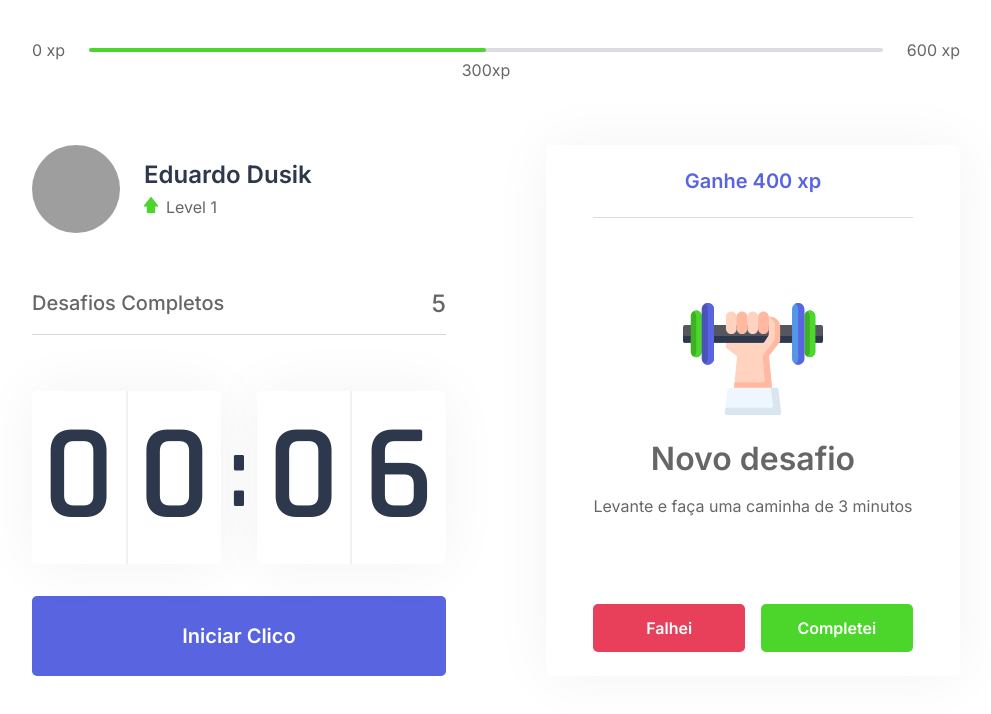
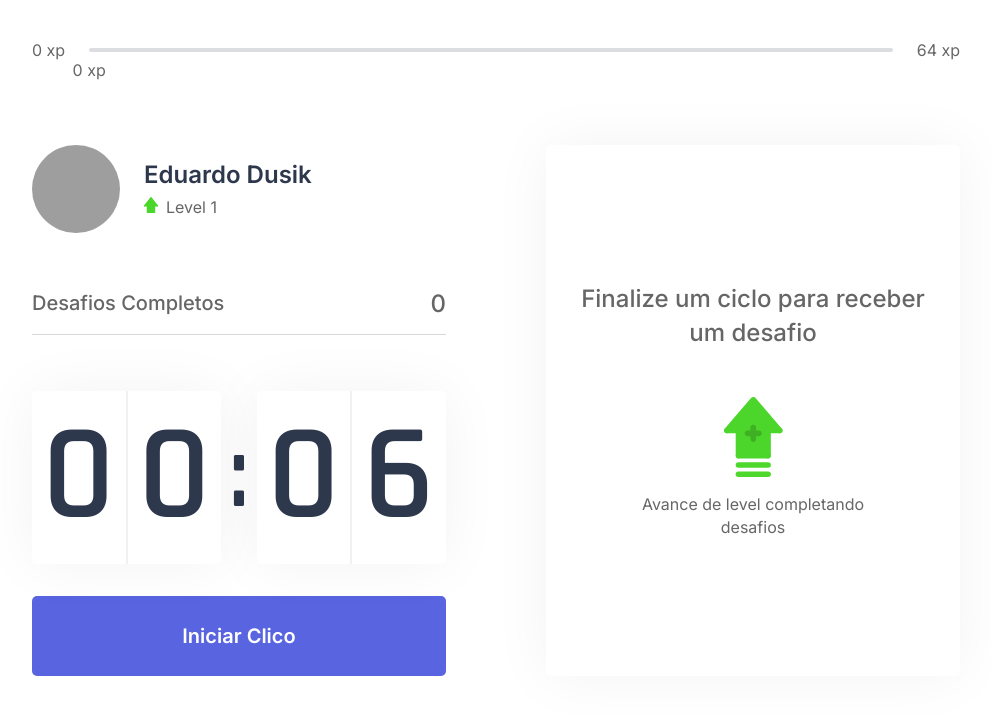
Before and after one commit to EDusik/moveit, a Next.js app in the folder moveit-next/: page / in a window 1280 px wide. Shown: the top 714 px of the page, without its empty margins (144-1135 px from the left). Built offline with nearby package versions, Linux system fonts and the light colour scheme; grey boxes are pictures that could not be loaded.

Commit message:
feat: adding challenges.json() and values comming from useContext()

```diff
--- /dev/null
+++ b/moveit-next/challenges.json
@@ -0,0 +1,62 @@
+[
+  {
+    "type": "body",
+    "description": "Estique um de seus braços com a palma da mão virada para frente e puxe os dedos para cima por 10 segundos por mão.",
+    "amount": 80
+  },
+  {
+    "type": "body",
+    "description": "Estique seu braço contra o peito e puxe-o utilizando o outro braço por 10 segundos por braço.",
+    "amount": 60
+  },
+  {
+    "type": "body",
+    "description": "Puxe seu pescoço com a ajuda da mão para a direita e para a esquerda, permanecendo na posição por alguns segundos.",
+    "amount": 70
+  },
+  {
+    "type": "body",
+    "description": "Com as duas mãos na parte de trás da cabeça, leve-a para baixo, alongando a parte de trás da região.",
+    "amount": 60
+  },
+  {
+    "type": "body",
+    "description": "Cruze as pernas e desça com as mãos esticadas em direção ao chão. Repita o movimento com a outra perna na frente.",
+    "amount": 100
+  },
+  {
+    "type": "body",
+    "description": "Sentado, abra as pernas e tente encostar as palmas das mãos no chão, repita 3 vezes por 5 segundos.",
+    "amount": 80
+  },
+  {
+    "type": "body",
+    "description": "Puxe o joelho de encontro ao peito e segure, troque de perna após 10 segundos.",
+    "amount": 50
+  },
+  {
+    "type": "body",
+    "description": "Sentado, cruze uma perna e incline seu tronco à frente, troque de perna após 10 segundos.",
+    "amount": 80
+  },
+  {
+    "type": "eye",
+    "description": "Sentado, feche os olhos e cubra-os com as palmas da mão durante 2 minutos, depois abra normalmente.",
+    "amount": 90
+  },
+  {
+    "type": "eye",
+    "description": "Em algum ambiente aberto, olhe o mais longe que puder em quatro direções por 3s, mexa apenas os olhos. Repita 3 vezes.",
+    "amount": 140
+  },
+  {
+    "type": "eye",
+    "description": "Usando os polegares, massage a área abaixo das sobrancelhas em movimentos circulares por 15 segundos.",
+    "amount": 70
+  },
+  {
+    "type": "body",
+    "description": "Em pé, gire a cintura o máximo que puder para a esquerda, segure por cinco segundos. Repita para a direita.",
+    "amount": 90
+  }
+]
--- a/moveit-next/src/components/ChallengeBox.tsx
+++ b/moveit-next/src/components/ChallengeBox.tsx
@@ -1,21 +1,28 @@
+import { useContext } from "react";
+import { ChallengesContext } from "../contexts/ChallengesContext";
+
 import styles from "../styles/components/ChallengeBox.module.css";
 
 export const ChallengeBox = () => {
 
-  const hasActiveChallenge = true;
+  const { activeChallenge, resetChallenge } = useContext(ChallengesContext);
 
   return (
     <div className={styles.challengeBoxContainer}>
-    {hasActiveChallenge ? (
+      {activeChallenge ? (
         <div className={styles.challengeActive}>
-        <header>Ganhe 400 xp</header>
+          <header>{activeChallenge.amount}</header>
           <main>
-          <img src="icons/body.svg" />
+            <img src={`icons/${activeChallenge.type}.svg`} />
             <strong>Novo desafio</strong>
-          <p>Levante e faça uma caminha de 3 minutos</p>
+            <p>{activeChallenge.description}</p>
           </main>
           <footer>
-          <button type="button" className={styles.challengeFailedButton}>Falhei</button>
+            <button type="button"
+              onClick={resetChallenge}
+              className={styles.challengeFailedButton}>
+                Falhei
+            </button>
             <button type="button" className={styles.challengeSucceededButton}>Completei</button>
           </footer>
         </div>
--- a/moveit-next/src/components/CompletedChallenges.tsx
+++ b/moveit-next/src/components/CompletedChallenges.tsx
@@ -1,10 +1,15 @@
+import { useContext } from "react";
+import { ChallengesContext } from "../contexts/ChallengesContext";
+
 import styles from "../styles/components/CompletedChallenges.module.css";
 
 export const CompletedChallenges = () => {
+
+  const { challengesCompleted } = useContext(ChallengesContext);
   return (
     <div className={styles.completedChallengesContainer}>
       <span>Desafios Completos</span>
-      <span>5</span>
+      <span>{challengesCompleted}</span>
     </div>
-  )
-}
+  );
+};
--- a/moveit-next/src/components/Countdown.tsx
+++ b/moveit-next/src/components/Countdown.tsx
@@ -78,8 +78,7 @@
           </button>
           )}
         </>
-        )
-      }
+      )}
     </div>
   );
 };
--- a/moveit-next/src/components/ExperienceBar.tsx
+++ b/moveit-next/src/components/ExperienceBar.tsx
@@ -1,16 +1,23 @@
+import { useContext } from "react";
+import { ChallengesContext } from "../contexts/ChallengesContext";
+
 import styles from "../styles/components/ExperienceBar.module.css";
 
 export const ExperienceBar = () => {
+
+  const { currentExperience, experienceToNextLevel } = useContext(ChallengesContext);
+  const percentToNextLevel = Math.round(currentExperience * 100) / experienceToNextLevel;
+
   return (
     <header className={styles.experienceBar}>
       <span>0 xp</span>
       <div>
-        <div style={{ width: "50%" }} />
-        <span className={styles.currentExperience} style={{ left: "50%" }}>
-          300xp
+        <div style={{ width: `${percentToNextLevel}%` }} />
+        <span className={styles.currentExperience} style={{ left: `${percentToNextLevel}%` }}>
+          {currentExperience} xp
         </span>
       </div>
-      <span>600 xp</span>
+      <span>{experienceToNextLevel} xp</span>
     </header>
-  )
-}
+  );
+};
--- a/moveit-next/src/components/Profile.tsx
+++ b/moveit-next/src/components/Profile.tsx
@@ -1,6 +1,6 @@
 import styles from "../styles/components/Profile.module.css";
 
-export function Profile() {
+export const Profile = () => {
   return (
     <div className={styles.profileContainer}>
       <img src="https://github.com/EDusik.png" alt="Eduardo Dusik" />
@@ -13,4 +13,4 @@
       </div>
     </div>
   );
-}
+};
--- a/moveit-next/src/contexts/ChallengesContext.tsx
+++ b/moveit-next/src/contexts/ChallengesContext.tsx
@@ -1,14 +1,25 @@
 import  { createContext, useState, ReactNode } from 'react';
+
+import challenges from "../../challenges.json";
 
 interface ChallengesProviderProps {
   children: ReactNode
 }
 
+interface Challenge {
+  type: 'body' | 'eye',
+  description: string;
+  amount: number;
+}
+
 interface ChallengesContextData {
   level: number;
   currentExperience: number;
-  ChallengesCompleted: number;
+  challengesCompleted: number;
+  activeChallenge: Challenge,
+  experienceToNextLevel: number;
   startNewChallenge: () => void;
+  resetChallenge: () => void;
   levelUp: () => void;
 }
 
@@ -18,22 +29,34 @@
 
   const [level, setLevel] = useState(1);
   const [currentExperience, setCurrentExperience] = useState(0);
-  const [ChallengesCompleted, setChallengesCompleted] = useState(0);
+  const [challengesCompleted, setChallengesCompleted] = useState(0);
+  const [activeChallenge, setActiveChallenge] = useState(null);
+
+  const experienceToNextLevel = Math.pow((level + 1) * 4, 2);
 
   const levelUp = () => {
     setLevel(level + 1);
   }
 
   const startNewChallenge = () => {
-    console.log("startNewChallenge")
+    const randomChallengesIndex = Math.floor(Math.random() * challenges.length);
+    const challenge = challenges[randomChallengesIndex];
+    setActiveChallenge(challenge);
+  }
+
+  const resetChallenge = () => {
+    setActiveChallenge(null);
   }
 
   return (
     <ChallengesContext.Provider value={{
       level,
       currentExperience,
-      ChallengesCompleted,
+      challengesCompleted,
+      activeChallenge,
+      experienceToNextLevel,
       startNewChallenge,
+      resetChallenge,
       levelUp
     }}>
       {children}
--- a/moveit-next/src/pages/_app.tsx
+++ b/moveit-next/src/pages/_app.tsx
@@ -8,6 +8,6 @@
       <Component {...pageProps} />
     </ChallengesProvider>
  );
-}
+};
 
 export default MyApp;
--- a/moveit-next/src/pages/_document.tsx
+++ b/moveit-next/src/pages/_document.tsx
@@ -14,6 +14,6 @@
           <NextScript />
         </body>
       </Html>
-    )
-  }
-}
+    );
+  };
+};
--- a/moveit-next/src/pages/index.tsx
+++ b/moveit-next/src/pages/index.tsx
@@ -27,5 +27,5 @@
         </div>
       </section>
     </div>
-  )
-}
+  );
+};
```
Lines whose indentation alone changed are shown as unchanged.
